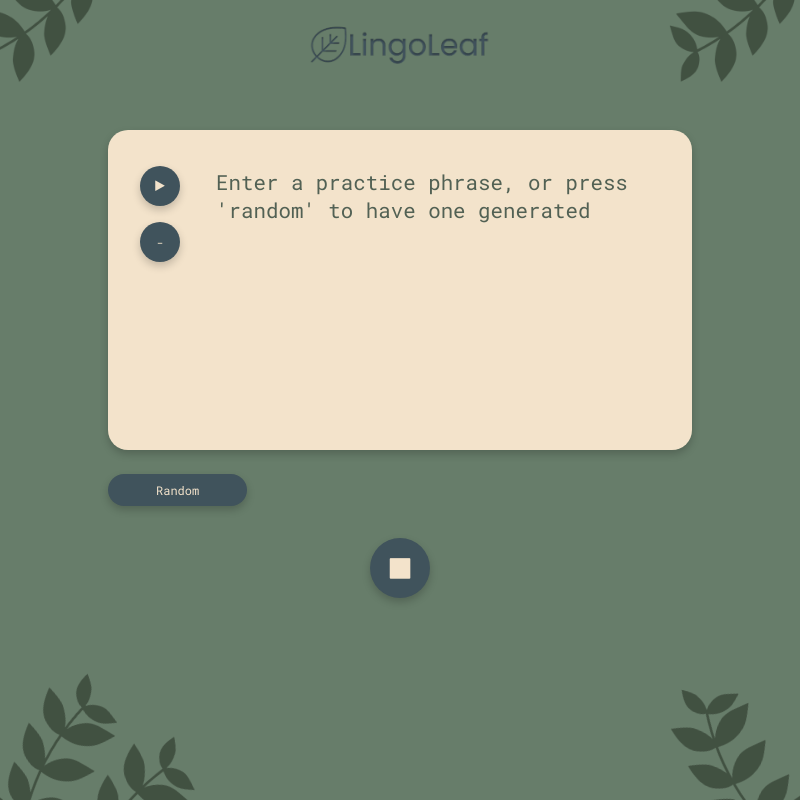
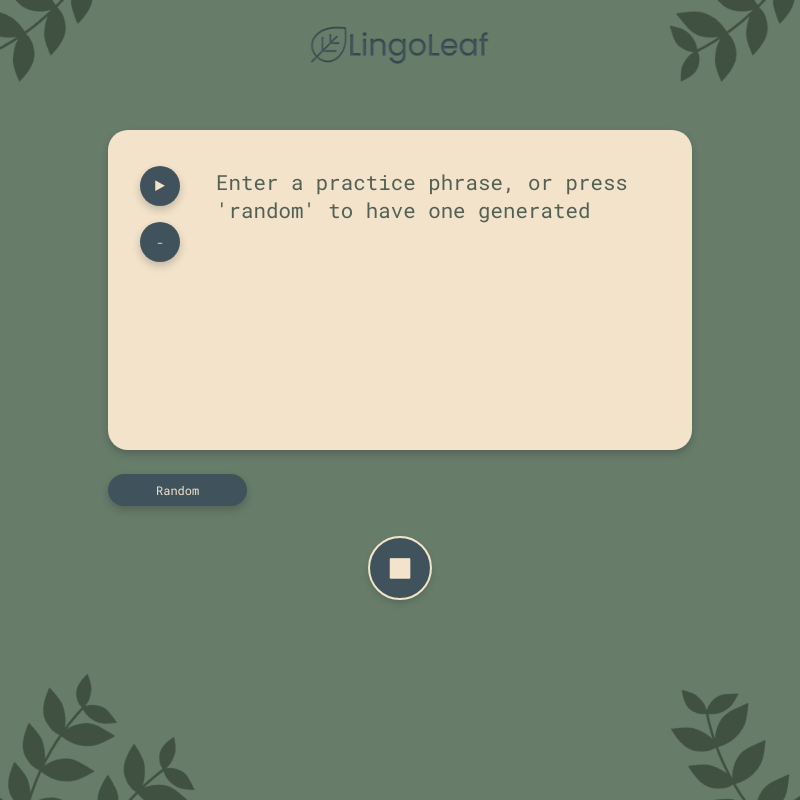
Before and after one commit to ellatomlinson/LingoLeaf, an Electron app: page frontend/index.html in a window 800 px wide. Both pictures are taken after a click on the button 400 px from the left and 567 px from the top of the page. Shown: the top 800 px of the page. Drawn offline with Linux system fonts and the light colour scheme; no server answers.

Commit message:
Change focus outline colour

```diff
--- a/frontend/style.css
+++ b/frontend/style.css
@@ -7,6 +7,11 @@ body {
   overflow: hidden;
   height: 100vh;
   width: 100vw;
+}
+
+*:focus {
+  outline: 2px solid #f3e3cb;
+  border-radius: 4px;
 }
 
 /* Placement of the background leaves */
```
